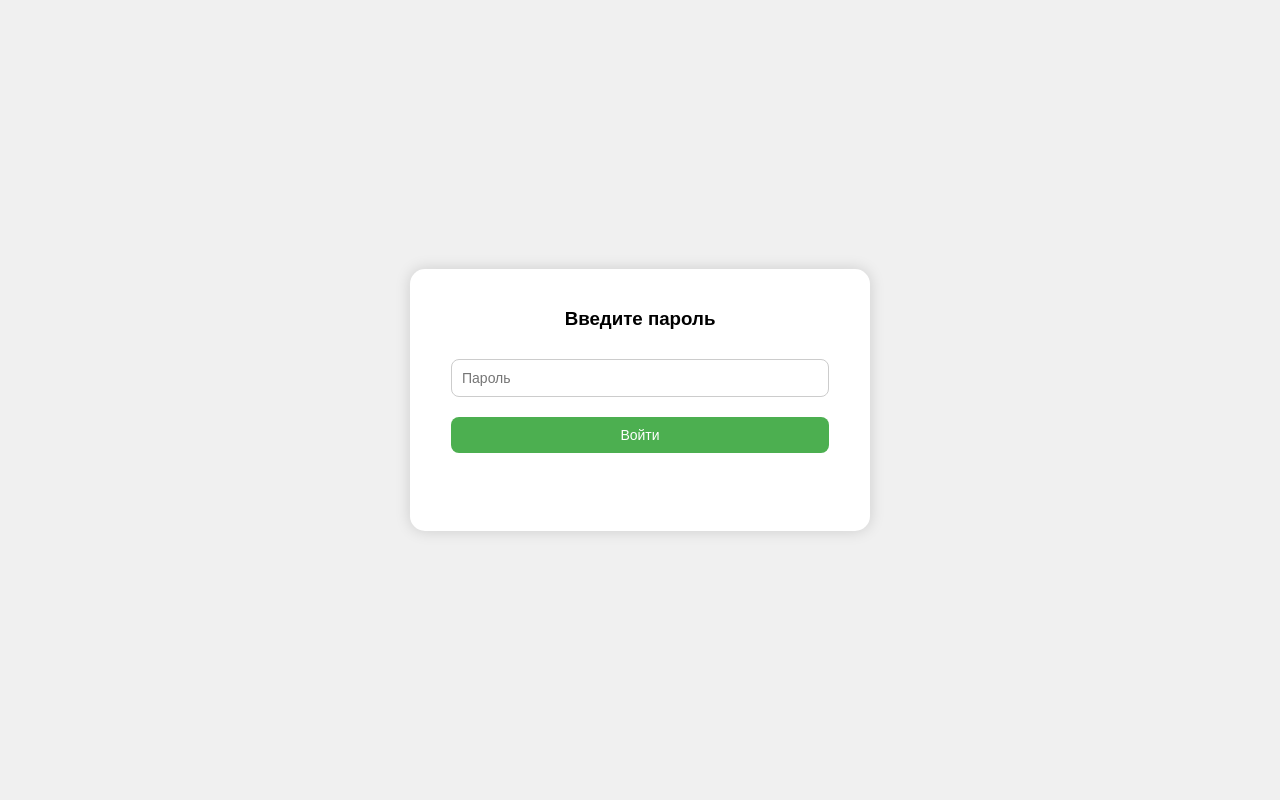
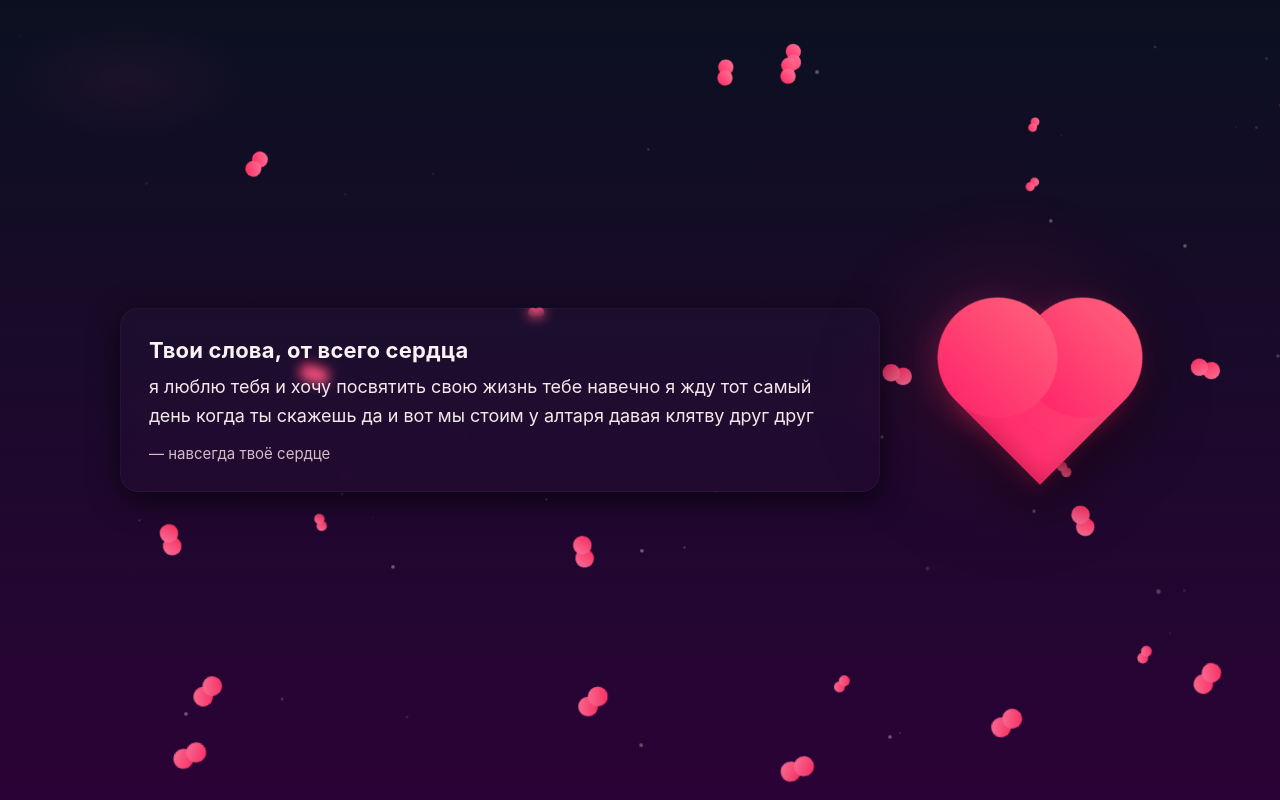
Before and after one commit to Zeff1rkka/One, a plain HTML site: page index.html in a window 1280 px wide. Drawn offline with Linux system fonts and the light colour scheme.

Commit message:
Update index.html

```diff
--- a/index.html
+++ b/index.html
@@ -1,293 +1,392 @@
-<!DOCTYPE html>
+<!doctype html>
 <html lang="ru">
 <head>
-  <meta charset="UTF-8">
-  <title>Квест-признание</title>
+<meta charset="utf-8" />
+<meta name="viewport" content="width=device-width,initial-scale=1" />
+<title>Анимированные сердечки — я люблю тебя</title>
 <style>
-    body {
-      font-family: Arial, sans-serif;
-      background: #f0f0f0;
-      display: flex;
-      justify-content: center;
-      align-items: center;
-      height: 100vh;
-      margin: 0;
-      overflow: hidden;
+  /* --- Сброс и фон --- */
+  :root{
+    --bg1: #0b1020;
+    --bg2: #2b0236;
+    --accent: #ff3366;
+    --text: #fff7f9;
+    --trans: rgba(255,255,255,0.06);
   }
-    .container {
-      background: white;
-      padding: 20px;
-      border-radius: 15px;
-      box-shadow: 0 0 15px rgba(0,0,0,0.15);
-      width: 420px;
-      text-align: center;
-      position: relative;
-      z-index: 10;
+  *{box-sizing:border-box;margin:0;padding:0}
+  html,body{height:100%}
+  body{
+    font-family: "Inter", "Segoe UI", Roboto, Arial, sans-serif;
+    background: radial-gradient(1200px 600px at 10% 10%, rgba(255,80,160,0.06), transparent 10%),
+                linear-gradient(180deg,var(--bg1),var(--bg2));
+    color:var(--text);
+    overflow:hidden;
+    -webkit-font-smoothing:antialiased;
+    -moz-osx-font-smoothing:grayscale;
   }
-    input, button {
-      width: 90%;
-      padding: 10px;
-      margin: 10px 0;
-      border-radius: 8px;
-      border: 1px solid #ccc;
-      font-size: 14px;
-      box-sizing: border-box;
+
+  /* --- Контейнер --- */
+  .stage{
+    position:relative;
+    width:100%;
+    min-height:100vh;
+    display:flex;
+    align-items:center;
+    justify-content:center;
+    padding:40px 20px;
+    gap:40px;
   }
-    button {
-      background: #4CAF50;
-      color: white;
-      border: none;
-      cursor: pointer;
-      transition: 0.2s;
+
+  /* --- Пульсирующее сердце (справа/слева) --- */
+  .big-heart-wrap{
+    position:relative;
+    width:240px;
+    height:240px;
+    flex: 0 0 240px;
+    display:flex;
+    align-items:center;
+    justify-content:center;
+    filter: drop-shadow(0 20px 30px rgba(0,0,0,0.6));
   }
-    button:hover { transform: translateY(-2px); }
-    .hidden { display: none; }
-    .error { color: red; font-size: 14px; min-height: 20px; }
-    .choices { display: flex; flex-direction: column; gap: 8px; }
-    .choice-btn {
-      padding: 10px;
-      border-radius: 8px;
-      border: 1px solid #bbb;
-      background: #fff;
-      cursor: pointer;
-      font-size: 15px;
-      color: black;
-      text-align: center;
+
+  .big-heart{
+    position:relative;
+    width:120px;
+    height:120px;
+    transform: rotate(45deg);
+    animation: beat 1s infinite;
   }
-    .choice-btn:hover { background: #f7f7f7; }
+  .big-heart::before,
+  .big-heart::after{
+    content:"";
+    position:absolute;
+    width:120px;
+    height:120px;
+    background:linear-gradient(180deg, #ff5b7a, #ff2a6b);
+    border-radius:50%;
+    top:-50%;
+    left:0;
+    transform-origin:center;
+    box-shadow:0 8px 30px rgba(255,40,100,0.25);
+  }
+  .big-heart::after{
+    left:-50%;
+    top:0;
+  }
 
-    /* финальная сцена */
-    .final-scene {
-      position: fixed;
-      inset: 0;
-      background: linear-gradient(to bottom, #202020, #000000);
-      overflow: hidden;
-      display: none;
-      justify-content: center;
-      align-items: center;
-      flex-direction: column;
-      z-index: 5;
+  /* пульсация + мягкое свечение вокруг */
+  .big-heart{
+    background:linear-gradient(180deg,#ff4d7a,#ff2a6b);
+    box-shadow: 0 6px 20px rgba(255,40,100,0.2), inset 0 -6px 18px rgba(0,0,0,0.15);
   }
-    .rain {
-      position: absolute;
-      width: 100%;
-      height: 100%;
-      pointer-events: none;
+  .big-heart-glow{
+    position:absolute;
+    width:360px;
+    height:360px;
+    border-radius:50%;
+    filter: blur(40px);
+    background: radial-gradient(circle at 40% 40%, rgba(255,80,150,0.16), rgba(255,40,120,0.06) 30%, transparent 50%);
+    z-index:-1;
+    animation: glow 3s infinite;
   }
-    .rain.back-row { z-index: 1; opacity: 0.3; }
-    .rain.front-row { z-index: 2; }
-    .drop {
-      position: absolute;
-      bottom: 100%;
-      width: 2px;
-      height: 100px;
-      animation: drop 1s linear infinite;
+
+  @keyframes beat {
+    0%{ transform: rotate(45deg) scale(1); }
+    12%{ transform: rotate(45deg) scale(1.08); }
+    28%{ transform: rotate(45deg) scale(0.95); }
+    48%{ transform: rotate(45deg) scale(1.02); }
+    100%{ transform: rotate(45deg) scale(1); }
   }
-    .stem {
-      width: 100%;
-      height: 100%;
-      background: linear-gradient(to bottom, rgba(255, 255, 255, 0.8), transparent);
-      animation: stem 1s linear infinite;
+  @keyframes glow {
+    0%{ transform: scale(1); opacity:0.9; }
+    50%{ transform: scale(1.05); opacity:1; }
+    100%{ transform: scale(1); opacity:0.9; }
   }
-    .splat {
-      width: 10px;
-      height: 10px;
-      margin-left: -4px;
-      border-top: 1px solid rgba(255, 255, 255, 0.4);
-      border-radius: 50%;
-      animation: splat 1s linear infinite;
+
+  /* --- Текстовый блок --- */
+  .text-card{
+    max-width:760px;
+    background: linear-gradient(180deg, rgba(255,255,255,0.02), rgba(255,255,255,0.01));
+    border-radius:18px;
+    padding:28px 28px;
+    backdrop-filter: blur(6px) saturate(1.05);
+    box-shadow: 0 8px 30px rgba(0,0,0,0.6);
+    border: 1px solid rgba(255,255,255,0.03);
   }
-    @keyframes drop { 0% { transform: translateY(0); } 100% { transform: translateY(100vh); } }
-    @keyframes stem { 0% { opacity: 1; } 80% { opacity: 1; } 100% { opacity: 0; } }
-    @keyframes splat { 0%, 80% { opacity: 0; transform: scale(0); } 90% { opacity: 0.5; transform: scale(1); } 100% { opacity: 0; transform: scale(1.5); } }
 
-    .final-text {
-      white-space: pre-wrap;
-      margin-top: 15px;
-      text-align: left;
-      font-size: 16px;
-      line-height: 1.5;
-      opacity: 0;
-      transition: opacity 2s ease-in-out;
-      color: #fff;
-      background: rgba(0,0,0,0.5);
-      padding: 15px;
-      border-radius: 12px;
-      max-width: 600px;
-      z-index: 3;
-      position: relative;
+  .text-card h1{
+    font-size:22px;
+    margin-bottom:10px;
+    letter-spacing:0.2px;
+    opacity:0.98;
   }
-    .final-text.show { opacity: 1; }
-    .restart {
-      margin-top: 15px;
-      background: #ff5c5c;
-      border: none;
-      color: white;
-      padding: 8px 12px;
-      border-radius: 8px;
-      cursor: pointer;
-      z-index: 3;
-      position: relative;
+  .text-card p{
+    font-size:18px;
+    line-height:1.6;
+    color:rgba(255,245,245,0.95);
+    white-space:pre-wrap; /* сохраняет переносы */
+    opacity:0;
+    transform: translateY(8px);
+    animation: fadeInText 1.2s forwards 0.6s;
+  }
+
+  @keyframes fadeInText {
+    to{ opacity:1; transform: translateY(0); }
+  }
+
+  /* --- Маленькие сердечки (звездопад) --- */
+  .hearts-layer{
+    pointer-events:none;
+    position:fixed;
+    inset:0;
+    z-index:0;
+  }
+  .heart{
+    position:absolute;
+    width:18px;
+    height:18px;
+    transform: rotate(45deg);
+    will-change: transform, top, left, opacity;
+    opacity:0.95;
+  }
+  .heart::before,
+  .heart::after{
+    content:"";
+    position:absolute;
+    width:18px;
+    height:18px;
+    background:linear-gradient(180deg,#ff6b93,#ff3366);
+    border-radius:50%;
+    top:-9px;
+    left:0;
+  }
+  .heart::after{
+    left:9px;
+    top:0;
+  }
+  /* анимация падения и поворота */
+  @keyframes fall {
+    0%{
+      transform: translateY(-10vh) rotate(0deg) scale(0.8);
+      opacity:0;
+    }
+    10%{ opacity:1 }
+    100%{
+      transform: translateY(120vh) rotate(360deg) scale(1.2);
+      opacity:0.95;
+    }
+  }
+
+  /* Самые дальние сердечки (маленькие, светлые) */
+  .heart.small{ width:10px; height:10px; }
+  .heart.small::before, .heart.small::after{ width:10px; height:10px; top:-5px; left:0; }
+  .heart.small::after{ left:5px; top:0; }
+
+  /* Разные длительности/задержки задаются динамически через JS */
+
+  /* --- Адаптив --- */
+  @media (max-width:800px){
+    .stage{flex-direction:column; padding-top:80px; padding-bottom:80px}
+    .big-heart-wrap{order:2; margin-top:10px}
+    .text-card{order:1; width:100%}
+    .big-heart-wrap{width:180px;height:180px;flex:0 0 180px}
+    .big-heart{width:92px;height:92px}
+    .big-heart::before,.big-heart::after{width:92px;height:92px}
+  }
+
+  /* --- Небольшие украшения для текста --- */
+  .signature{
+    margin-top:14px;
+    font-size:15px;
+    color:rgba(255,230,235,0.9);
+    opacity:0.9;
+  }
+
+  /* Лёгкие мерцания фона как звёздочки */
+  .twinkle{
+    position:fixed;
+    inset:0;
+    mix-blend-mode:screen;
+    pointer-events:none;
+    z-index:0;
+  }
+  .twinkle span{
+    position:absolute;
+    width:2px;height:2px;border-radius:50%;
+    background:rgba(255,255,255,0.9);
+    opacity:0.04;
+    animation: tw 6s infinite;
+  }
+  @keyframes tw {
+    0%{opacity:0.05; transform: scale(1)}
+    50%{opacity:0.4; transform: scale(1.8)}
+    100%{opacity:0.05; transform: scale(1)}
   }
 </style>
 </head>
 <body>
-  <div class="container" id="login">
-    <h3>Введите пароль</h3>
-    <input type="password" id="password" placeholder="Пароль">
-    <button onclick="checkPassword()">Войти</button>
-    <p class="error" id="loginError"></p>
+  <div class="hearts-layer" id="hearts"></div>
+  <div class="twinkle" id="twinkle"></div>
+
+  <div class="stage" role="main" aria-label="Анимация сердечек и текст о любви">
+    <div class="text-card" aria-live="polite">
+      <h1>Твои слова, от всего сердца</h1>
+      <p id="loveText">
+я люблю тебя и хочу посвятить свою жизнь тебе навечно я жду тот самый день когда ты скажешь да и вот мы стоим у алтаря давая клятву друг другу и наконец поцеловать тебя
+      </p>
+      <div class="signature">— навсегда твоё сердце</div>
     </div>
 
-  <div class="container hidden" id="quiz">
-    <h3 id="question"></h3>
-    <div class="choices" id="choices"></div>
-    <p class="error" id="error"></p>
+    <div class="big-heart-wrap" aria-hidden="true">
+      <div class="big-heart-glow"></div>
+      <div class="big-heart"></div>
     </div>
-
-  <!-- финальная сцена -->
-  <div class="final-scene" id="finalScene">
-    <div class="rain front-row"></div>
-    <div class="rain back-row"></div>
-    <div class="final-text" id="finalText">
-ну блять тупо спалился ну нравишься я восхищаюсь тобой
-    </div>
-    <button class="restart" onclick="location.reload()">Начать заново</button>
   </div>
 
 <script>
-const correctPassword = "ты мне нравишься";
+/*
+  JS: создаёт падающие сердечки (малый "звездопад") и twinkle фоновый мерцающий слой.
+  Сердечки получают случайные позиции, размеры, длительности и задержки.
+*/
 
-function checkPassword() {
-  let input = document.getElementById("password").value.trim().toLowerCase();
-  if (input === correctPassword.toLowerCase()) {
-    document.getElementById("login").classList.add("hidden");
-    document.getElementById("quiz").classList.remove("hidden");
-    loadQuestion();
-  } else {
-    document.getElementById("loginError").textContent = "Проверь правильность пароля";
-  }
+(function(){
+  const heartsContainer = document.getElementById('hearts');
+  const twinkle = document.getElementById('twinkle');
+
+  // Параметры - можно менять
+  const HEART_COUNT = 28;   // сколько сердечек одновременно создадим
+  const TWINKLE_COUNT = 40; // количество маленьких звёздочек
+
+  // Создаём twinkle точки
+  for(let i=0;i<TWINKLE_COUNT;i++){
+    const s = document.createElement('span');
+    const left = Math.random()*100;
+    const top = Math.random()*100;
+    s.style.left = left + 'vw';
+    s.style.top = top + 'vh';
+    s.style.width = (1 + Math.random()*2) + 'px';
+    s.style.height = s.style.width;
+    s.style.opacity = 0.02 + Math.random()*0.12;
+    s.style.animationDelay = (Math.random()*6)+'s';
+    s.style.animationDuration = (4 + Math.random()*8) + 's';
+    twinkle.appendChild(s);
   }
 
-const questions = [
-  {
-    q: "Когда мы впервые с тобой увиделись?",
-    options: ["На игре 2 августа", "Ночью 1 августа приехал смотреть привод", "Недавно", "Мы знакомы давно"],
-    answer: "Ночью 1 августа приехал смотреть привод"
-  },
-  {
-    q: "Когда у меня день рождения?",
-    options: ["Июнь", "Июль", "Май", "Август"],
-    answer: "Июнь"
-  },
-  {
-    q: "Какого числа?",
-    options: ["10", "15", "20", "25"],
-    answer: "15"
-  },
-  {
-    q: "Кто я по знаку зодиака?",
-    options: ["Весы", "Рак", "Близнецы", "Скорпион"],
-    answer: "Близнецы"
-  }
-];
+  // Функция создания одного сердечка
+  function createHeart(opts = {}){
+    const el = document.createElement('div');
+    el.className = 'heart';
+    if(opts.small) el.classList.add('small');
 
-let current = 0;
+    // случайная стартовая позиция по горизонтали
+    const left = (opts.left !== undefined) ? opts.left : (Math.random()*105 - 2); // может чуть выходить за край
+    el.style.left = left + 'vw';
 
-function shuffle(arr) {
-  return arr.sort(() => Math.random() - 0.5);
+    // случайный масштаб
+    const scale = opts.scale || (0.6 + Math.random()*1.2);
+    el.style.transform = `rotate(45deg) scale(${scale})`;
+
+    // анимация fall: задаём длительность и задержку
+    const duration = (opts.duration !== undefined) ? opts.duration : (6 + Math.random()*8);
+    const delay = (opts.delay !== undefined) ? opts.delay : (Math.random()*-10); // чтобы часть уже падала сразу
+
+    el.style.animation = `fall ${duration}s linear ${delay}s infinite`;
+
+    // небольшая вариативность по opacity и blur
+    el.style.opacity = 0.7 + Math.random()*0.35;
+
+    heartsContainer.appendChild(el);
+
+    // удалять не нужно, у нас infinite; если нужно — можно управлять по событиям
+    return el;
   }
 
-function loadQuestion() {
-  const q = questions[current];
-  document.getElementById("question").textContent = q.q;
-  const choicesDiv = document.getElementById("choices");
-  choicesDiv.innerHTML = "";
-  shuffle([...q.options]).forEach(opt => {
-    const btn = document.createElement("button");
-    btn.className = "choice-btn";
-    btn.textContent = opt;
-    btn.onclick = () => checkAnswer(opt);
-    choicesDiv.appendChild(btn);
+  // Генерация нескольких
+  for(let i=0;i<HEART_COUNT;i++){
+    // делаем часть маленькими
+    const small = Math.random() < 0.45;
+    createHeart({
+      small: small,
+      left: Math.random()*100,
+      scale: small ? (0.45 + Math.random()*0.6) : (0.7 + Math.random()*1.0),
+      duration: 5 + Math.random()*9,
+      delay: Math.random()*-12
     });
   }
 
-function checkAnswer(selected) {
-  const q = questions[current];
-  if (selected === q.answer) {
-    current++;
-    if (current < questions.length) {
-      loadQuestion();
+  // Для динамики: периодически спавним дополнительные сердечки с разными параметрами
+  setInterval(()=>{
+    // иногда спавним несколько
+    const count = 1 + Math.floor(Math.random()*2);
+    for(let i=0;i<count;i++){
+      const small = Math.random() < 0.5;
+      // создаём новый узел и удаляем его через большой промежуток (чтобы не засорять DOM навсегда)
+      const h = createHeart({
+        small,
+        left: Math.random()*100,
+        scale: small ? (0.45 + Math.random()*0.6) : (0.7 + Math.random()*1.0),
+        duration: 5 + Math.random()*8,
+        delay: 0
+      });
+      // удалим через 30-45 секунд — но анимация infinite, поэтому просто удаляем элемент
+      setTimeout(()=>{ h.remove(); }, 42000 + Math.random()*8000);
+    }
+  }, 1200);
+
+
+  // Немного интерактива: при клике на карточку — кратковременный усиленный "удар" сердца
+  const bigHeart = document.querySelector('.big-heart');
+  document.querySelector('.text-card').addEventListener('click', ()=>{
+    bigHeart.style.animation = 'beat 0.7s infinite';
+    // небольшой увеличенный удар
+    bigHeart.animate([
+      { transform: 'rotate(45deg) scale(1)' },
+      { transform: 'rotate(45deg) scale(1.18)' },
+      { transform: 'rotate(45deg) scale(0.98)' },
+      { transform: 'rotate(45deg) scale(1.06)' },
+      { transform: 'rotate(45deg) scale(1)' }
+    ], { duration: 650, easing: 'cubic-bezier(.2,.9,.3,1)' });
+    // убрать временно, animation уже живёт в CSS; но можно оставить
+  });
+
+  // Небольшой эффект "печатания" для текста (плавное появление слов)
+  const loveText = document.getElementById('loveText');
+  const text = loveText.textContent.trim();
+  loveText.textContent = '';
+  // разобраться с переносами: сохраним пробелы и точки
+  let i = 0;
+  function typeStep(){
+    if(i <= text.length){
+      loveText.textContent = text.slice(0, i);
+      i++;
+      // скорость немного варьируется
+      setTimeout(typeStep, 18 + Math.random()*28);
     } else {
-      showConfirmations();
-    }
-  } else {
-    document.getElementById("error").textContent = "Попробуй ещё раз 😉";
-    loadQuestion(); // перемешиваем снова
+      // после печати — лёгкий мерцающий эффект
+      loveText.animate([
+        { opacity: 0.98 },
+        { opacity: 1 },
+        { opacity: 0.98 }
+      ], { duration: 1800, iterations: Infinity, direction: 'alternate' });
     }
   }
+  // запускаем с небольшой задержкой
+  setTimeout(typeStep, 600);
 
-function showConfirmations() {
-  const quiz = document.getElementById("quiz");
-  quiz.innerHTML = `
-    <p>Ты точно хочешь узнать что там дальше?</p>
-    <div style="display:flex; justify-content:center;">
-      <button onclick="nextConfirm(1)">Да</button>
-    </div>
-  `;
-}
-
-function nextConfirm(step) {
-  const quiz = document.getElementById("quiz");
-  if (step === 1) {
-    quiz.innerHTML = `
-      <p>Вот прям 100%?</p>
-      <div style="display:flex; justify-content:center;">
-        <button onclick="nextConfirm(2)">Да</button>
-      </div>
-    `;
-  } else if (step === 2) {
-    quiz.innerHTML = `
-      <p>Ты уверена на все 1000%?</p>
-      <div style="display:flex; justify-content:center;">
-        <button onclick="nextConfirm(3)">Да</button>
-      </div>
-    `;
-  } else if (step === 3) {
-    quiz.innerHTML = `
-      <p>Что там скрывается кое что изменит либо в плохую сторону либо в хорошую</p>
-      <div style="display:flex; justify-content:center;">
-        <button onclick="showFinalScene()">Да</button>
-      </div>
-    `;
+  // защитная подстройка для уменьшения нагрузки на мобильных устройствах:
+  function reduceAnimationsForLowPower(){
+    const isMobile = /Mobi|Android/i.test(navigator.userAgent);
+    if(isMobile){
+      // уменьшаем количество сердечек
+      const existing = heartsContainer.children.length;
+      for(let k=0;k<existing/2;k++){
+        if(heartsContainer.firstChild) heartsContainer.firstChild.remove();
       }
     }
-function makeItRain() {
-  document.querySelectorAll('.rain').forEach(el => el.innerHTML = '');
-  let increment = 0, drops = '', backDrops = '';
-  while (increment < 100) {
-    const randoHundo = Math.floor(Math.random() * 98) + 1;
-    const randoFiver = Math.floor(Math.random() * 4) + 2;
-    increment += randoFiver;
-    const commonStyle = `left: ${increment}%; animation-delay: 0.${randoHundo}s; animation-duration: 1.${randoHundo}s;`;
-    const stemSplat = `
-      <div class="stem" style="animation-delay: 0.${randoHundo}s; animation-duration: 1.${randoHundo}s;"></div>
-      <div class="splat" style="animation-delay: 0.${randoHundo}s; animation-duration: 1.${randoHundo}s;"></div>
-    `;
-    drops += `<div class="drop" style="${commonStyle}">${stemSplat}</div>`;
-    backDrops += `<div class="drop" style="${commonStyle}">${stemSplat}</div>`;
   }
-  document.querySelector('.rain.front-row').innerHTML = drops;
-  document.querySelector('.rain.back-row').innerHTML = backDrops;
-}
+  reduceAnimationsForLowPower();
 
-function showFinalScene() {
-  document.getElementById("quiz").style.display = "none";
-  const final = document.getElementById("finalScene");
-  final.style.display = "flex";
-  makeItRain();
-  setTimeout(() => document.getElementById("finalText").classList.add("show"), 1000);
-}
+})();
 </script>
 </body>
 </html>
```
Lines whose indentation alone changed are shown as unchanged.
